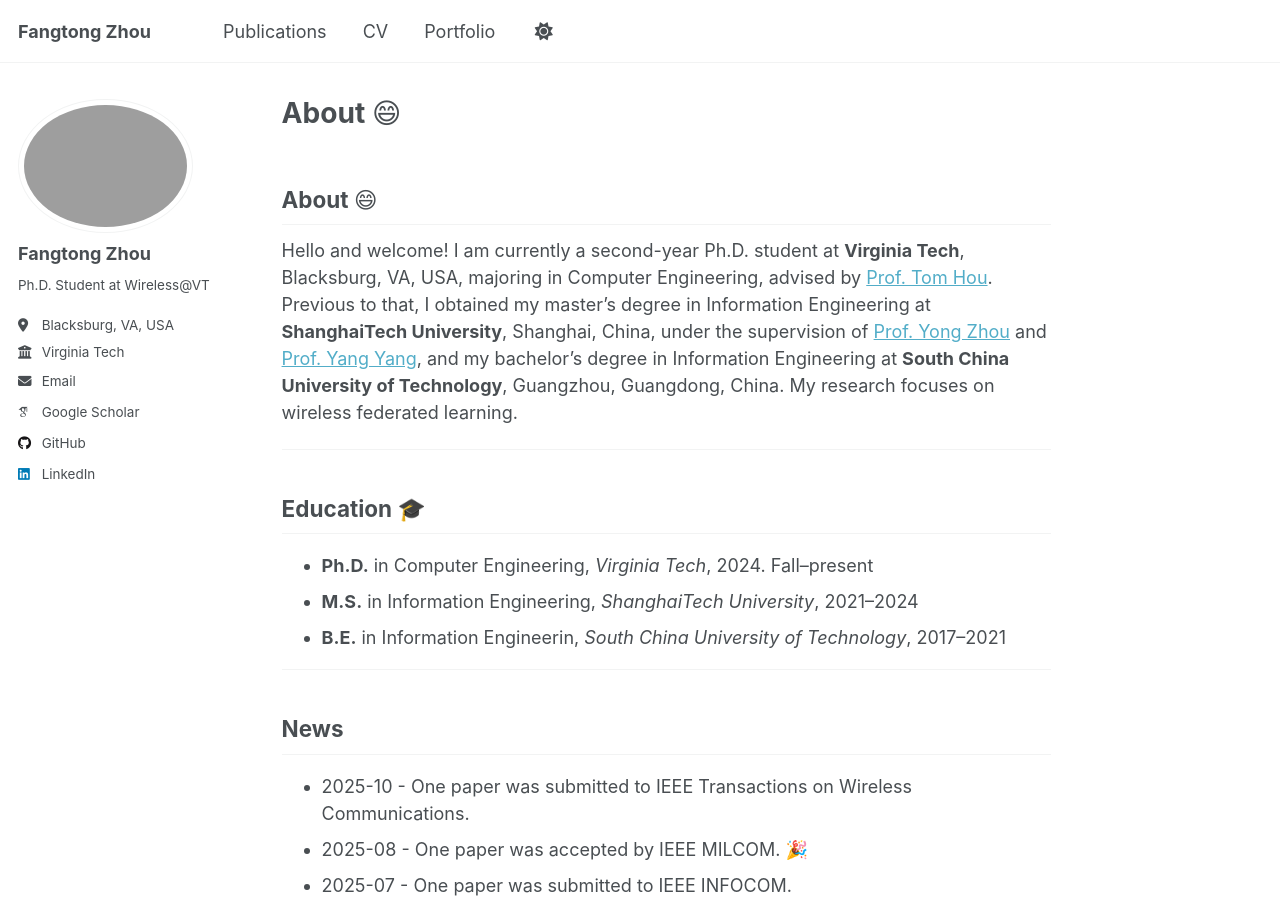
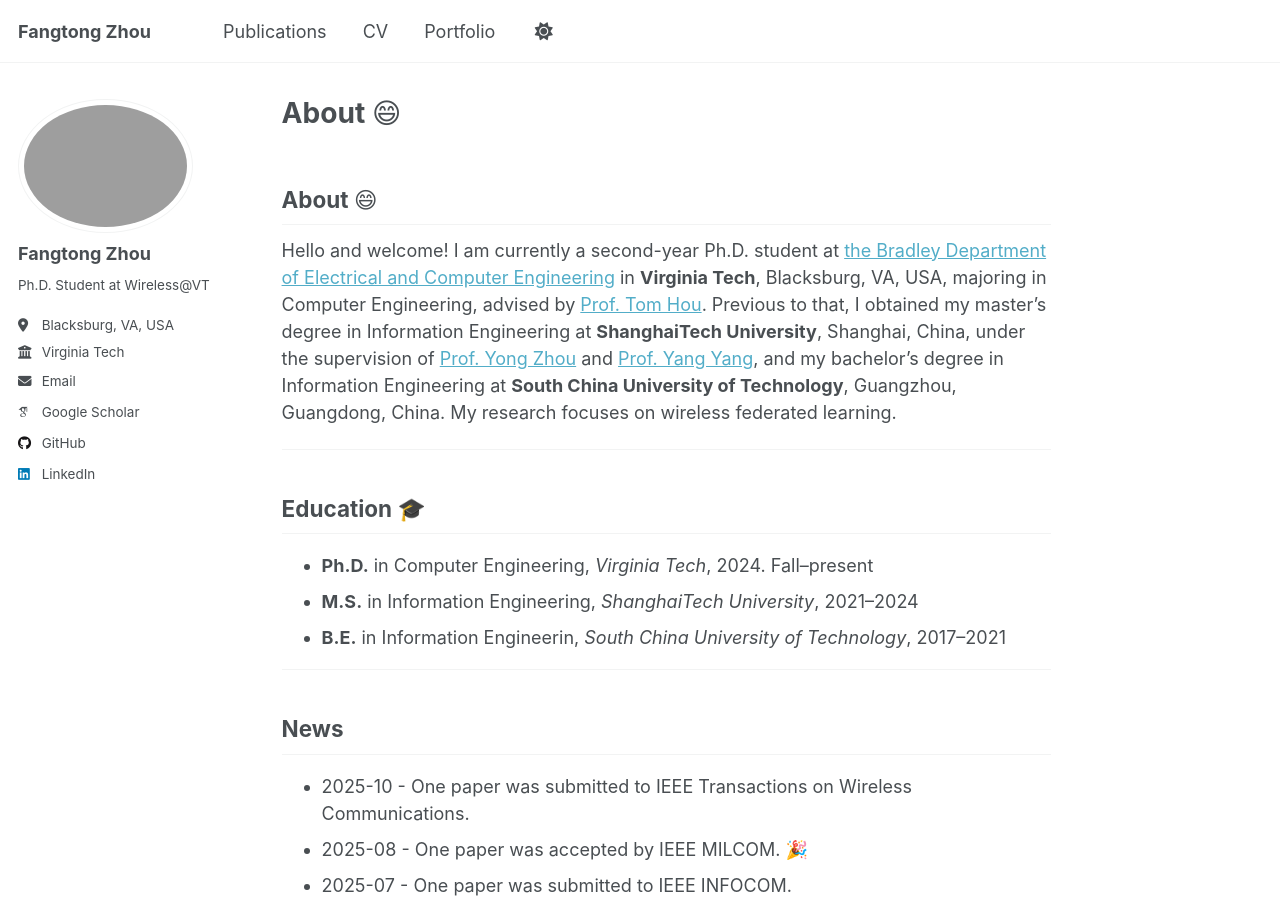
Before and after one commit to frontop137/frontop137.github.io, a Jekyll site: the page built from index.md, in a window 1280 px wide and 900 px high. Built offline with Jekyll 4.4.1, drawn with Linux system fonts in a browser that asks for light colours; emoji names are drawn with the system emoji font; some web fonts are replaced; a script that is not in the unit is left out; our own code applies the rules of GitHub Pages for plain Markdown files.

Commit message:
Update introduction in index.md for clarity

```diff
--- a/index.md
+++ b/index.md
@@ -7,7 +7,7 @@
 ---
 
 ## About :smile:
-Hello and welcome! I am currently a second-year Ph.D. student at **Virginia Tech**, Blacksburg, VA, USA, majoring in Computer Engineering, advised by [Prof. Tom Hou](https://www.cnsr.ictas.vt.edu/THou.html).
+Hello and welcome! I am currently a second-year Ph.D. student at [the Bradley Department of Electrical and Computer Engineering](https://ece.vt.edu/) in **Virginia Tech**, Blacksburg, VA, USA, majoring in Computer Engineering, advised by [Prof. Tom Hou](https://www.cnsr.ictas.vt.edu/THou.html).
 Previous to that, I obtained my master’s degree in Information Engineering at **ShanghaiTech University**, Shanghai, China, under the supervision of [Prof. Yong Zhou](https://faculty.sist.shanghaitech.edu.cn/faculty/zhouyong/) and [Prof. Yang Yang](https://facultyprofiles.hkust-gz.edu.cn/faculty-personal-page/YANG-Yang/yyiot), and my bachelor's degree in Information Engineering at **South China University of Technology**, Guangzhou, Guangdong, China.
 My research focuses on wireless federated learning.
 
```
